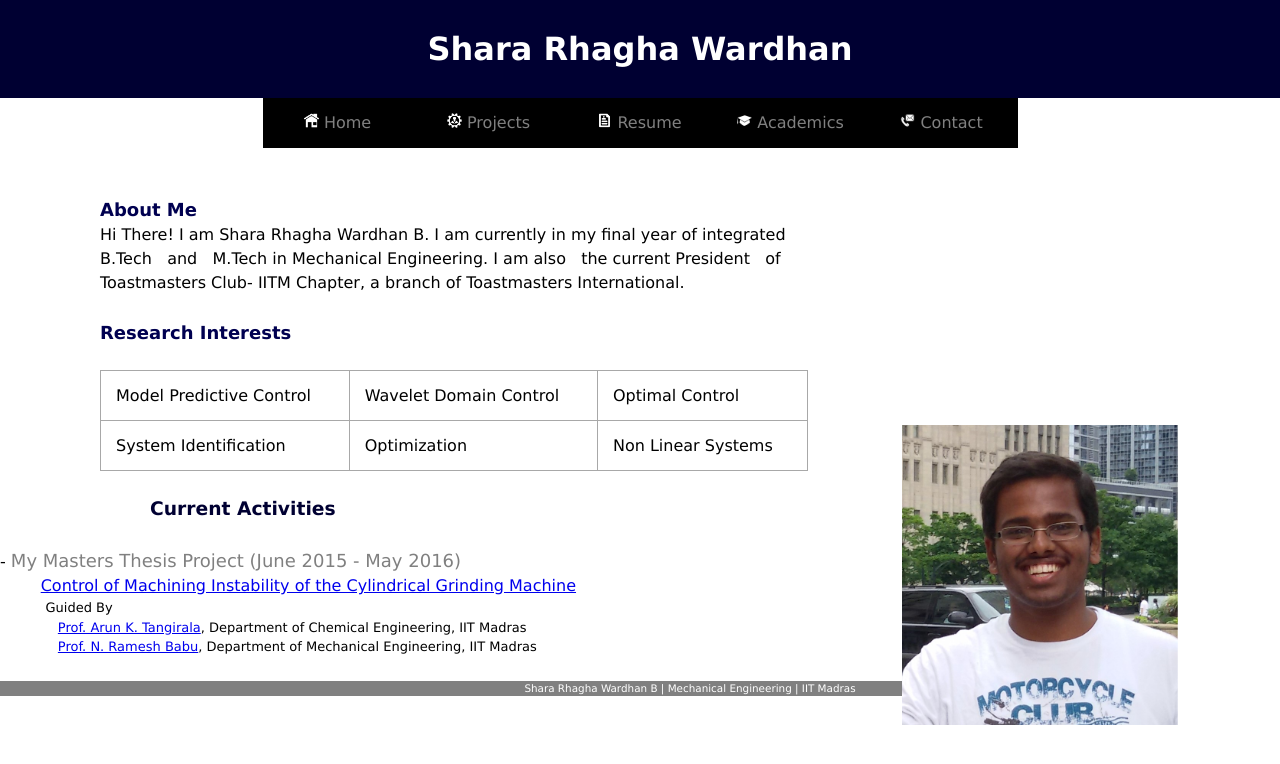
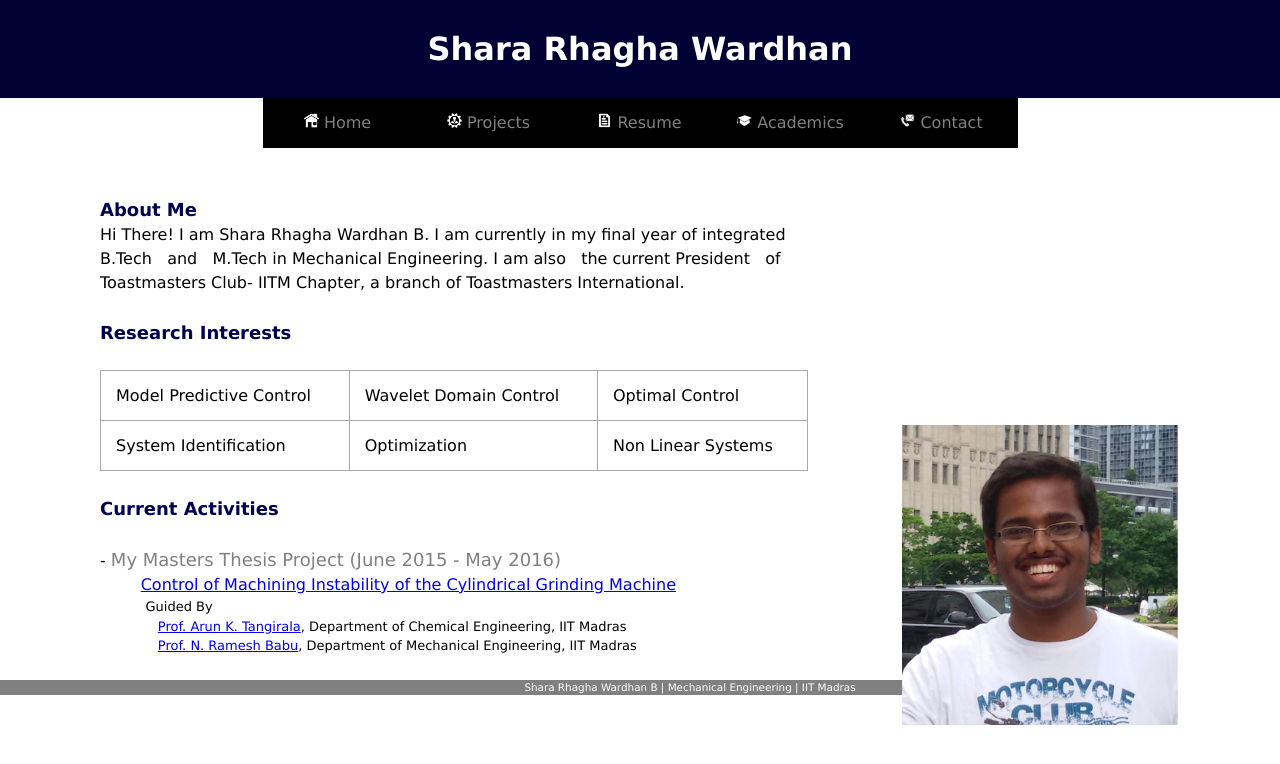
Before and after one commit to raghawardhan585/raghawardhan585.github.io, a Jekyll site: the page built from index.html, in a window 1280 px wide. Shown: the top 764 px of the page. Built offline with Jekyll 4.4.1, drawn with Linux system fonts in a browser that asks for light colours.

Commit message:
reverting back

```diff
--- a/index.html
+++ b/index.html
@@ -35,7 +35,7 @@ title: "Shara Rhagha Wardhan"
 
 <div class="home">
 
-    <h3 style="color:rgb(0,0,50)"><strong>Current Activities</strong></h3>
+  <p><font size="4" color=rgb(0,0,50)><strong>Current Activities</strong></font><br>
     <br>- <font size="4" color="grey">My Masters Thesis Project (June 2015 - May 2016)</font>
       <br>&nbsp;&nbsp;&nbsp;&nbsp;&nbsp;&nbsp;&nbsp;
       <a class="post-link" href="2015/11/14/control-of-machining-instability-research-project.html">
```
